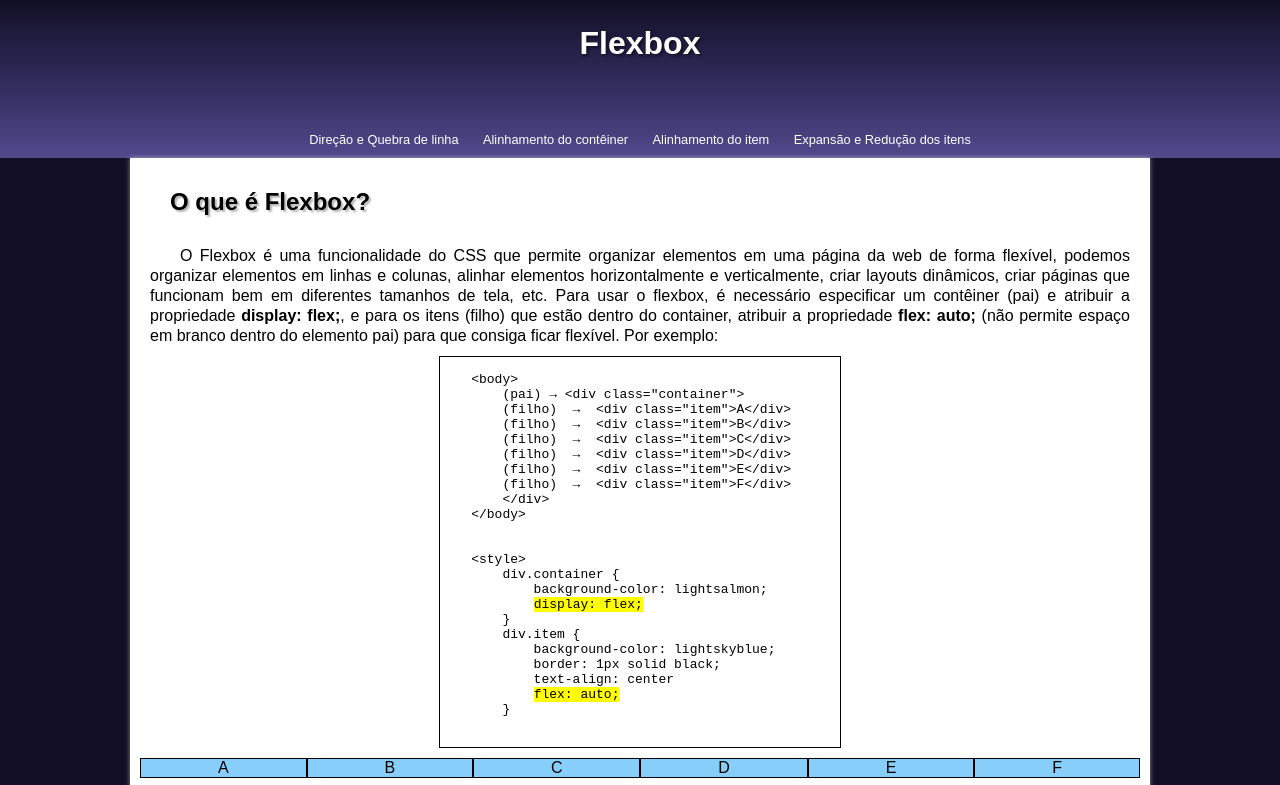
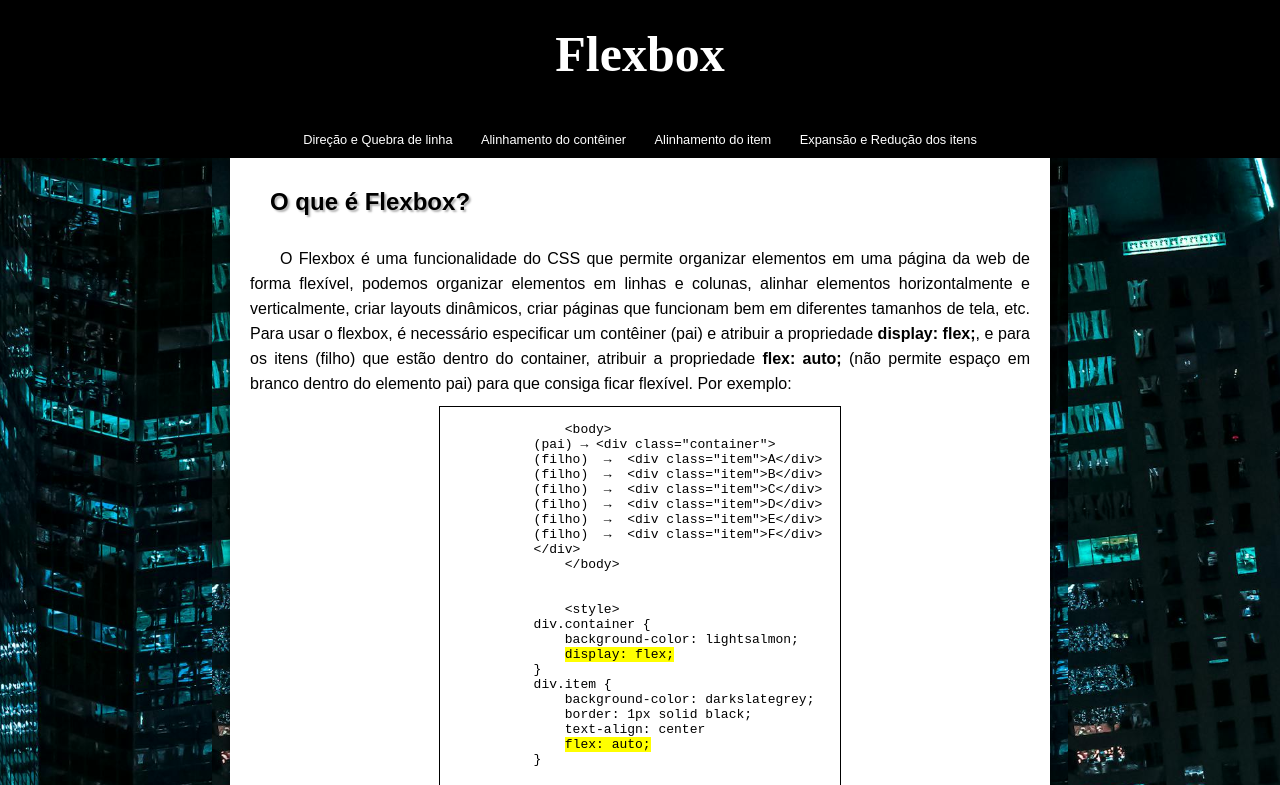
Before and after one commit to brunohas/projeto-flexbox, a plain HTML site: page index.html in a window 1280 px wide. Shown: the top 785 px of the page. Drawn offline with nearby package versions, Linux system fonts and the light colour scheme; a web font is replaced by a local one.

Commit message:
concerto fundo e do header

```diff
--- a/estilos/mobile.css
+++ b/estilos/mobile.css
@@ -1,4 +1,6 @@
 @charset "UTF-8";
+
+@import url('https://fonts.googleapis.com/css2?family=Nabla&display=swap');
 
 * {
     margin: 0px;
@@ -7,11 +9,11 @@
 
 body {
     font-family: Arial, Helvetica, sans-serif;
-    background-color: #120F26;
+    background-color: #F2F2F2;
 }
 
 header {
-    background-image: linear-gradient(to top, #52498C, #302A59, #120F26);
+    background-color: black;
     padding: 5px;
 
     display: flex;
@@ -21,6 +23,8 @@ header {
 }
 
 header > h1 {
+    font-family: 'Nabla', serif;
+    font-size: 50px;
     color: white;
     text-align: center;
     text-shadow: 2px 2px 3px rgba(0, 0, 0, 0.5);
@@ -33,16 +37,16 @@ span#burguer {
     color: white;
     display: block;
     text-align: center;
-    padding: 10px;
+    padding: 5px;
     width: 90vw;
     border-radius: 15px;
     cursor: pointer;
 }
 
 span#burguer:hover {
-    background-color: #120F26;
+    background-color: darkslategrey;
     color: white;
-    transition-duration: 0.5s;
+    border: 1px solid black;
 }
 
 menu {
@@ -62,22 +66,20 @@ menu > a {
 }
 
 menu > a:hover {
-    background-color: #120F26;
+    background-color: darkslategrey;
     color: white;
-    box-shadow: 0px 0px 8px rgba(0, 0, 0, 0.5);
-
-    transition: 0.5s ease 0.1s;
+    border: 1px solid black;
 }
 
-main {
+article {
     min-width: 300px;
-    max-width: 1000px;
+    max-width: 800px;
     background-color: white;
     margin: auto;
     padding: 10px;
     border-bottom-right-radius: 10px;
     border-bottom-left-radius: 10px;
-    box-shadow: 0px 0px 5px rgba(255, 255, 255, 0.5);
+    box-shadow: 0px 0px 8px rgba(0, 0, 0, 0.7);
 }
 
 h2 {
@@ -96,7 +98,7 @@ aside {
 p {
     text-indent: 30px;
     text-align: justify;
-    line-height: 20px;
+    line-height: 25px;
     padding: 10px;
 }
 
@@ -104,6 +106,8 @@ img {
     display: block;
     margin: auto;
     padding: 20px;
+
+    filter: grayscale(100%)
 }
 
 ul.dois {
@@ -121,23 +125,7 @@ footer {
 }
 
 footer > p {
+    font-size: 0.7em;
     text-align: center;
-    padding: 5px;
+    padding: 2px;
 }
-
-@media screen and (min-width: 768px) {
-    span#burguer {
-        display: none;
-    }
-
-    menu {
-        display: block;
-        transition: 0.3s;
-        margin: 5px;
-    }
-
-    menu > a {
-        display: inline;
-        padding: 5px;
-    }
-}
--- /dev/null
+++ b/estilos/style.css
@@ -0,0 +1,25 @@
+@charset "UTF-8";
+
+@media screen and (min-width: 768px) {
+    span#burguer {
+        display: none;
+    }
+
+    menu {
+        display: block;
+        transition: 0.3s;
+        margin: 5px;
+    }
+
+    menu > a {
+        display: inline;
+        padding: 7px;
+    }
+
+    body {
+        background-image: url(../imagens/fundo.jpg);
+        background-position: center center;
+        background-size: contain;
+        background-attachment: fixed;
+    }
+}
--- a/index.html
+++ b/index.html
@@ -6,6 +6,7 @@
     <link rel="shortcut icon" href="imagens/icon.png" type="image/x-icon">
     <title>Flexbox</title>
     <link rel="stylesheet" href="estilos/mobile.css">
+    <link rel="stylesheet" href="estilos/style.css">
     <link rel="stylesheet" href="https://fonts.googleapis.com/css2?family=Material+Symbols+Outlined:opsz,wght,FILL,GRAD@20..48,100..700,0..1,-50..200&icon_names=menu" />
     <style>
         div.container {
@@ -15,7 +16,7 @@
         }
 
         div.item {
-            background-color: lightskyblue;
+            background-color: darkslategrey;
             border: 1px solid black;
             text-align: center;
             flex: auto;
@@ -34,6 +35,7 @@
         </menu>
     </header>
     <main>
+        <article>
             <h2>O que é Flexbox?</h2>
             <p>
                 O Flexbox é uma funcionalidade do CSS que permite organizar elementos em uma página da web de forma flexível, podemos organizar elementos em linhas e colunas, alinhar elementos horizontalmente e verticalmente, criar layouts dinâmicos, criar páginas que funcionam bem em diferentes tamanhos de tela, etc. Para usar o flexbox, é necessário especificar um contêiner (pai) e atribuir a propriedade <strong>display: flex;</strong>, e para os itens (filho) que estão dentro do container, atribuir a propriedade <strong>flex: auto;</strong> (não permite espaço em branco dentro do elemento pai) para que consiga ficar flexível. Por exemplo:
@@ -59,7 +61,7 @@
                 <mark>display: flex;</mark>
             }
             div.item {
-            background-color: lightskyblue;
+                background-color: darkslategrey;
                 border: 1px solid black;
                 text-align: center
                 <mark>flex: auto;</mark>
@@ -79,7 +81,7 @@
                 Agora segue uma foto de uma exemplo de eixo da flexbox padrão:
             </p>
             <picture>
-            <source media="(max-width: 600px)" srcset="imagens/padrao-p.png" type="image/png">
+                <source media="(max-width: 700px)" srcset="imagens/padrao-p.png" type="image/png">
                 <img src="imagens/padrao-g.png" alt="Modelo Flexbox">
             </picture>
             <ul class="dois">
@@ -90,6 +92,7 @@
                 <li><strong>cross-start</strong> &rarr; ponto inicial do eixo transversal.</li>
                 <li><strong>cross-end</strong> &rarr; ponto final do eixo transversal.</li>
             </ul>
+        </article>
     </main>
     <footer>
         <p>Esse site foi feito por Bruno Henrique afins de estudos!</p>
```
Also changed, not shown: imagens/fundo.jpg (added). Lines whose indentation alone changed are shown as unchanged.
